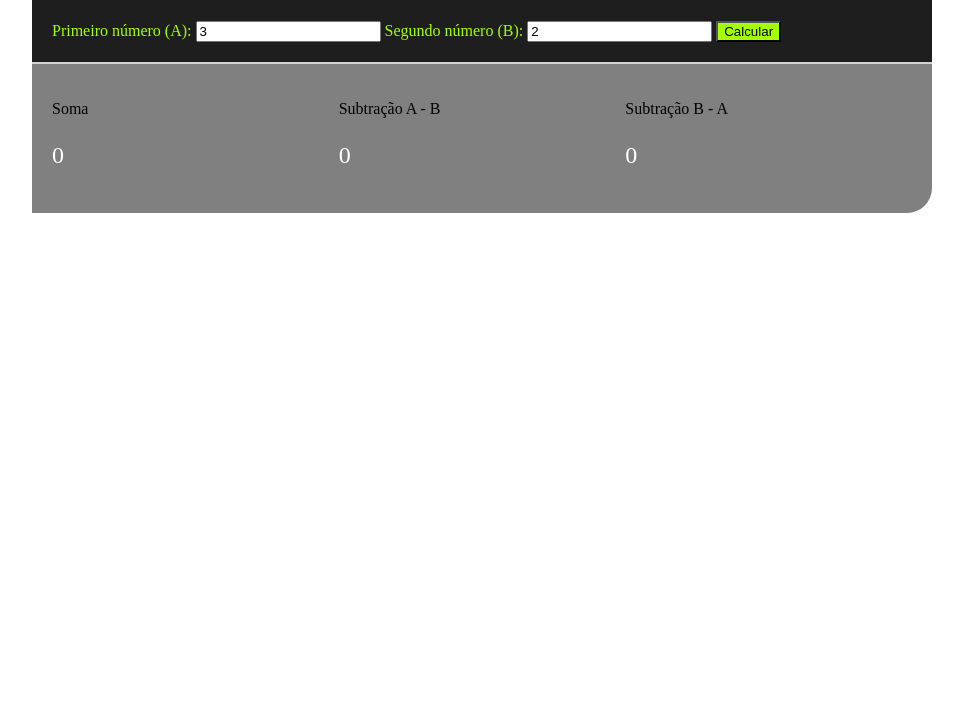
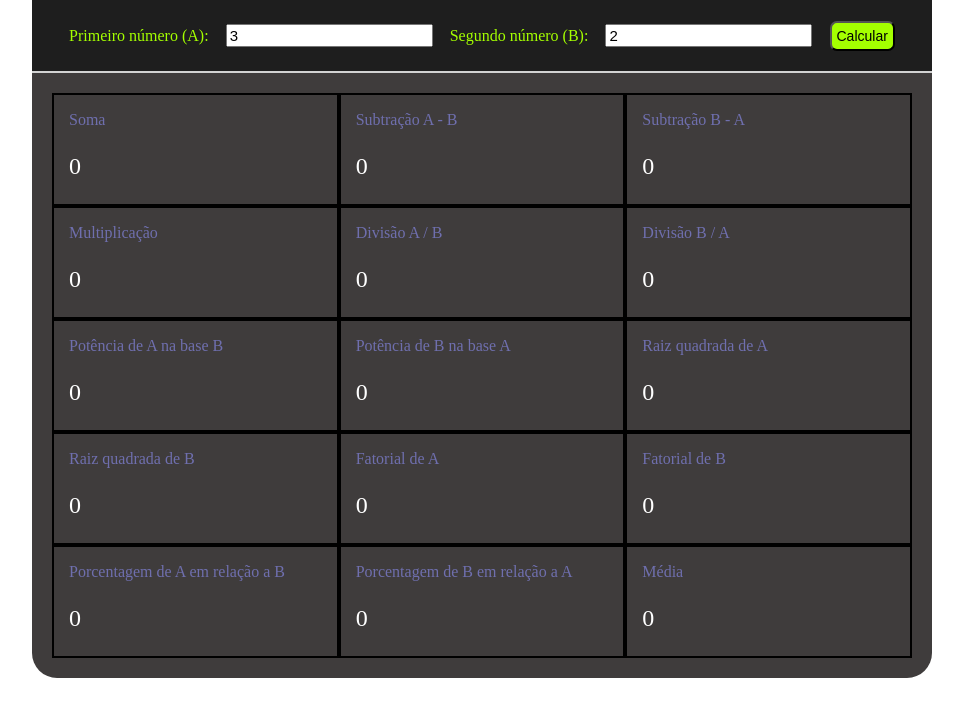
Before and after one commit to J-Robalo/super-calculadora-xp, a plain HTML site: page index.html in a window 1280 px wide. Shown: the part 79-796 px from the top of the page, without its empty margins (158-1121 px from the left). Drawn offline with Linux system fonts and the light colour scheme.

Commit message:
Adicionando demais elementos no HTML, ajustando estilização no CSS e incrementando o JS

```diff
--- a/css/style.css
+++ b/css/style.css
@@ -20,8 +20,22 @@ label {
   color: #a4ff00;
 }
 
+#primeiroNumero,
+#segundoNumero {
+  font-size: 15px;
+}
+
 #botaoCalcular {
   background-color: #a4ff00;
+  padding: 5px;
+  border-radius: 7px;
+  font-size: 14px;
+}
+
+.entradas {
+  display: flex;
+  justify-content: space-evenly;
+  align-items: center;
 }
 
 .flex {
@@ -29,14 +43,20 @@ label {
 }
 
 main {
-  background-color: gray;
+  background-color: rgb(63, 60, 60);
   border-bottom-right-radius: 25px;
-  border-bottom-right-radius: 25px;
+  border-bottom-left-radius: 25px;
   padding: 20px;
 }
 
 .calculo {
   width: 300px;
+  border: 2px solid black;
+  padding-left: 15px;
+}
+
+.calculoRotulo {
+  color: rgb(111, 111, 174);
 }
 
 .calculoResultado {
--- a/index.html
+++ b/index.html
@@ -13,7 +13,7 @@
 <body>
   <header>
     <h1>Super Calculadora</h1>
-    <div>
+    <div class="entradas">
       <label for="primeiroNumero">Primeiro número (A):</label>
       <input type="number" name="primeiroNumero" id="primeiroNumero" value="3">
       <label for="segundoNumero">Segundo número (B):</label>
@@ -37,6 +37,66 @@
         <p class="calculoResultado" id="subtracaoB"></p>
       </section>
     </div>
+
+    <div class="flex">
+      <section class="calculo">
+        <p class="calculoRotulo">Multiplicação</p>
+        <p class="calculoResultado" id="multiplicacao"></p>
+      </section>
+      <section class="calculo">
+        <p class="calculoRotulo">Divisão A / B</p>
+        <p class="calculoResultado" id="divisaoA"></p>
+      </section>
+      <section class="calculo">
+        <p class="calculoRotulo">Divisão B / A</p>
+        <p class="calculoResultado" id="divisaoB"></p>
+      </section>
+    </div>
+
+    <div class="flex">
+      <section class="calculo">
+        <p class="calculoRotulo">Potência de A na base B</p>
+        <p class="calculoResultado" id="potenciaA"></p>
+      </section>
+      <section class="calculo">
+        <p class="calculoRotulo">Potência de B na base A</p>
+        <p class="calculoResultado" id="potenciaB"></p>
+      </section>
+      <section class="calculo">
+        <p class="calculoRotulo">Raiz quadrada de A</p>
+        <p class="calculoResultado" id="raizA"></p>
+      </section>
+    </div>
+
+    <div class="flex">
+      <section class="calculo">
+        <p class="calculoRotulo">Raiz quadrada de B</p>
+        <p class="calculoResultado" id="raizB"></p>
+      </section>
+      <section class="calculo">
+        <p class="calculoRotulo">Fatorial de A</p>
+        <p class="calculoResultado" id="fatorialA"></p>
+      </section>
+      <section class="calculo">
+        <p class="calculoRotulo">Fatorial de B</p>
+        <p class="calculoResultado" id="fatorialB"></p>
+      </section>
+    </div>
+
+    <div class="flex">
+      <section class="calculo">
+        <p class="calculoRotulo">Porcentagem de A em relação a B</p>
+        <p class="calculoResultado" id="porcentagemA"></p>
+      </section>
+      <section class="calculo">
+        <p class="calculoRotulo">Porcentagem de B em relação a A</p>
+        <p class="calculoResultado" id="porcentagemB"></p>
+      </section>
+      <section class="calculo">
+        <p class="calculoRotulo">Média</p>
+        <p class="calculoResultado" id="media"></p>
+      </section>
+    </div>
   </main>
 
   <script src="js/app.js"></script>
--- a/js/app.js
+++ b/js/app.js
@@ -3,15 +3,47 @@
 let soma = document.getElementById("soma");
 let subtracaoA = document.getElementById("subtracaoA");
 let subtracaoB = document.getElementById("subtracaoB");
+let multiplicacao = document.getElementById("multiplicacao");
+let divisaoA = document.getElementById("divisaoA");
+let divisaoB = document.getElementById("divisaoB");
+let potenciaA = document.getElementById("potenciaA");
+let potenciaB = document.getElementById("potenciaB");
+let raizA = document.getElementById("raizA");
+let raizB = document.getElementById("raizB");
+let fatorialA = document.getElementById("fatorialA");
+let fatorialB = document.getElementById("fatorialB");
+let porcentagemA = document.getElementById("porcentagemA");
+let porcentagemB = document.getElementById("porcentagemB");
+let media = document.getElementById("media");
 
 soma.innerHTML = 0;
 subtracaoA.innerHTML = 0;
 subtracaoB.innerHTML = 0;
+multiplicacao.innerHTML = 0;
+divisaoA.innerHTML = 0;
+divisaoB.innerHTML = 0;
+potenciaA.innerHTML = 0;
+potenciaB.innerHTML = 0;
+raizA.innerHTML = 0;
+raizB.innerHTML = 0;
+fatorialA.innerHTML = 0;
+fatorialB.innerHTML = 0;
+porcentagemA.innerHTML = 0;
+porcentagemB.innerHTML = 0;
+media.innerHTML = 0;
 
 // fazer os cálculos
 
 function calculoSoma(a, b) {
   return a + b;
+}
+
+function calculoSubtracaoA(a, b) {
+  return a - b;
+}
+
+function calculoSubtracaoB(b, a) {
+  return b - a;
 }
 
 // criar uma função ao clicar no botão calcular
@@ -24,6 +56,6 @@ const calcular = () => {
   let b = parseFloat(inputB);
 
   soma.innerHTML = calculoSoma(a, b);
-  subtracaoA.innerHTML = calculoSubtracao(a, b);
-  subtracaoB.innerHTML = calculoSubtracao(b, a);
+  subtracaoA.innerHTML = calculoSubtracaoA(a, b);
+  subtracaoB.innerHTML = calculoSubtracaoB(b, a);
 };
```
